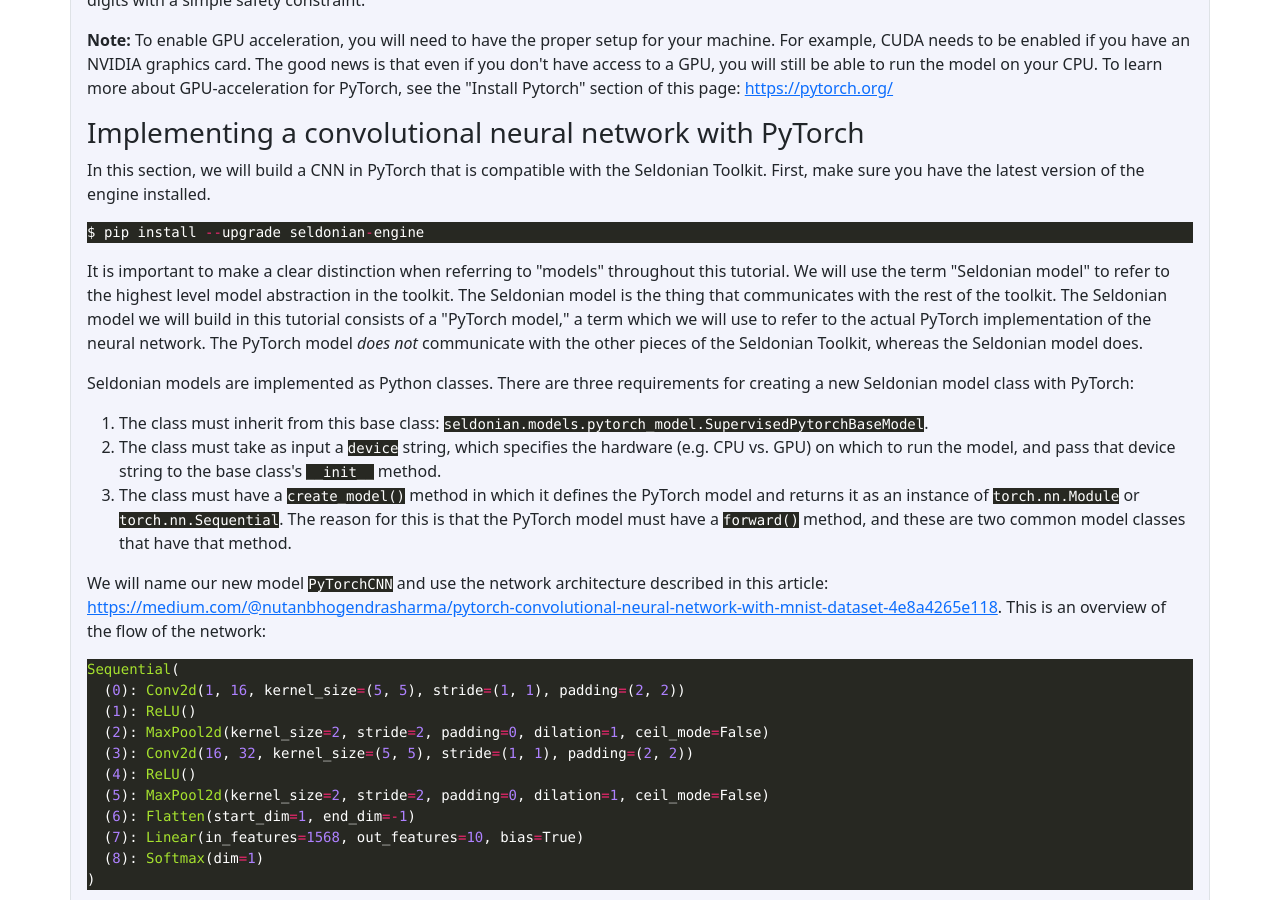
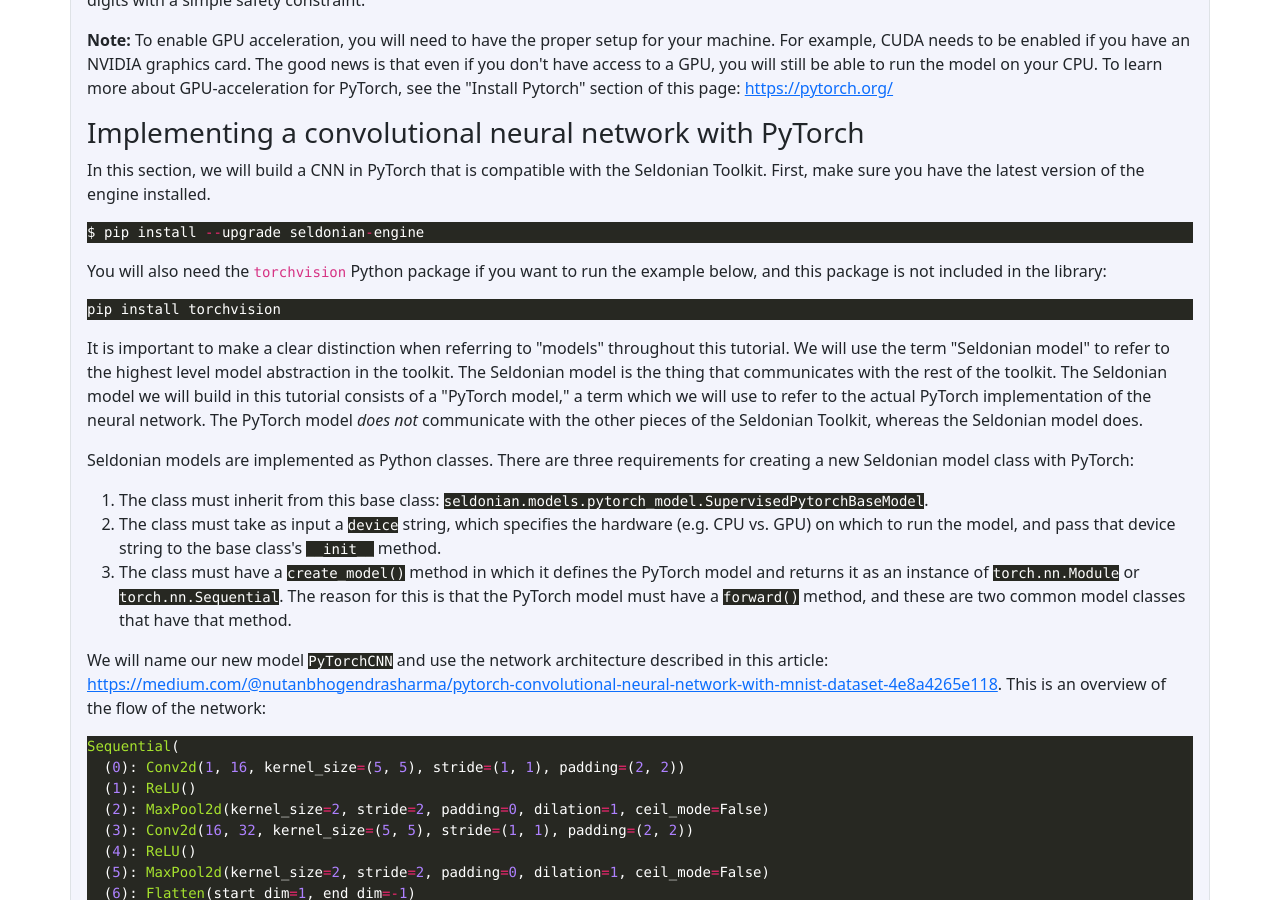
Before and after one commit to seldonian-framework/Tutorials, a Jekyll site: the page built from _tutorials/pytorch_mnist.md, in a window 1280 px wide and 900 px high, scrolled down 572 px. Built offline with Jekyll 4.4.1, drawn with Linux system fonts in a browser that asks for light colours; formulas are drawn with MathJax 3.

Commit message:
add torchvision install note

```diff
--- a/_tutorials/pytorch_mnist.md
+++ b/_tutorials/pytorch_mnist.md
@@ -34,7 +34,12 @@ prev_page_name: (G) Reinforcement learning first tutorial
 {% highlight javascript %}
 $ pip install --upgrade seldonian-engine
 {% endhighlight javascript %}
-
+    <p>
+        You will also need the <code>torchvision</code> Python package if you want to run the example below, and this package is not included in the library:
+    </p>
+{% highlight python %}
+pip install torchvision
+{% endhighlight python %}
 <p>
     It is important to make a clear distinction when referring to "models" throughout this tutorial. We will use the term "Seldonian model" to refer to the highest level model abstraction in the toolkit. The Seldonian model is the thing that communicates with the rest of the toolkit. The Seldonian model we will build in this tutorial consists of a "PyTorch model," a term which we will use to refer to the actual PyTorch implementation of the neural network. The PyTorch model <i>does not</i> communicate with the other pieces of the Seldonian Toolkit, whereas the Seldonian model does.
 </p>
```
